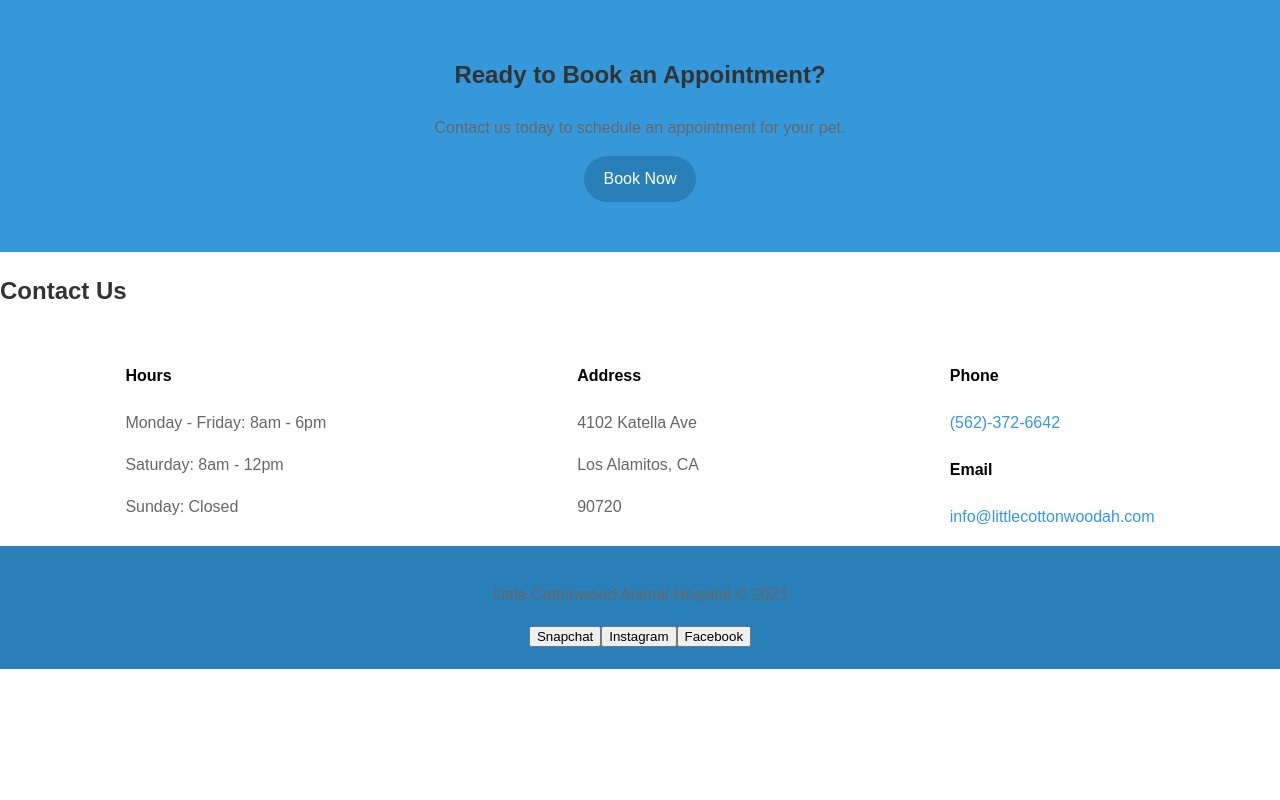
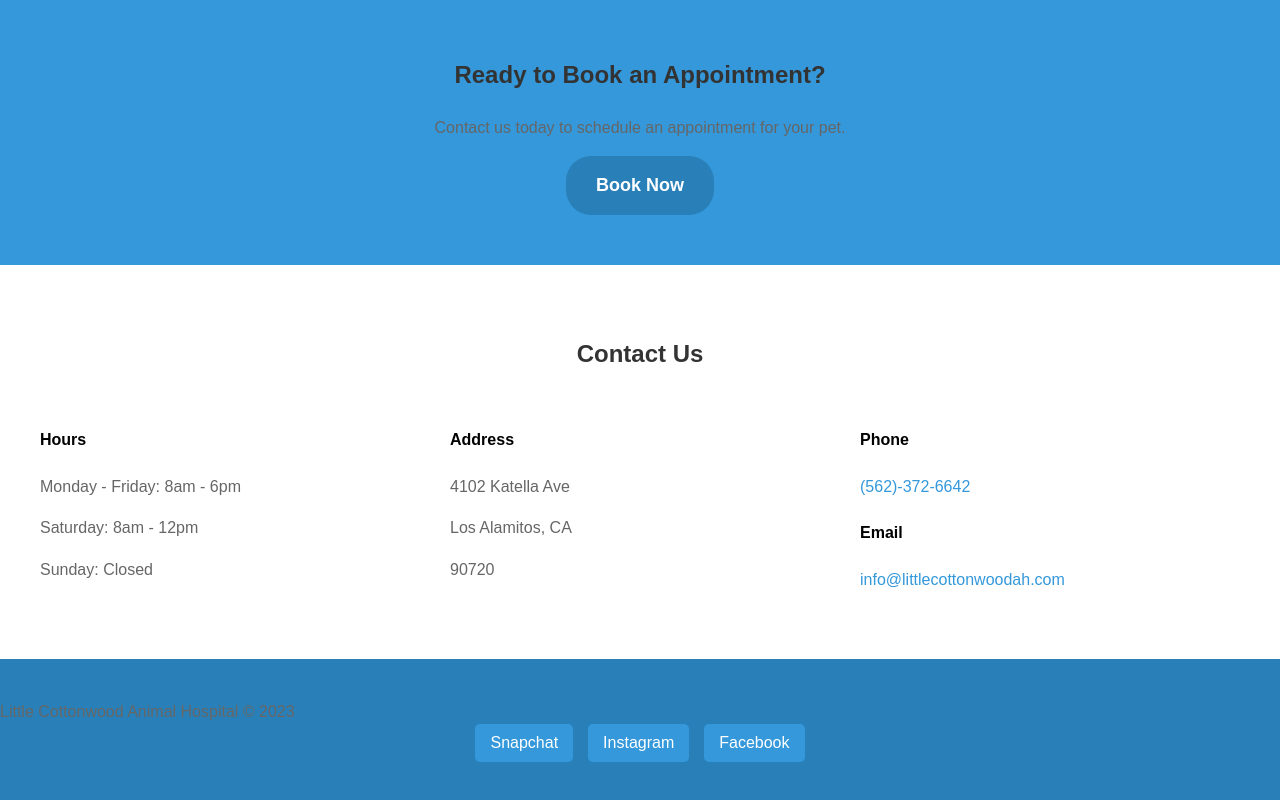
Before and after one commit to cybersage14/Cottonwood-Animal-Hospital-Vue, a Vue app: page /#/ in a window 1280 px wide. Shown: the part 4564-5364 px from the top of the page. Before the commit the page ends 5233 px from the top, so only its background shows below. Built offline with nearby package versions, Linux system fonts and the light colour scheme.

Commit message:
visual improvements

```diff
--- a/src/components/CallToAction.vue
+++ b/src/components/CallToAction.vue
@@ -24,11 +24,13 @@
 
   .cta-button {
     display: inline-block;
-    padding: 10px 20px;
+    padding: 15px 30px;
     background-color: #2980b9;
     color: #ffffff;
     text-decoration: none;
     border-radius: 25px;
+    font-size: 18px;
+    font-weight: bold;
     transition: background-color 0.3s;
   }
 
--- a/src/components/Contact.vue
+++ b/src/components/Contact.vue
@@ -1,6 +1,7 @@
 <template>
   <div class="contact">
     <h2>Contact Us</h2>
+    <div class="container">
       <div class="contact-info">
         <div class="hours">
           <h4>Hours</h4>
@@ -22,6 +23,7 @@
         </div>
       </div>
     </div>
+  </div>
 </template>
 
 <script>
@@ -32,14 +34,21 @@ export default {
 
 <style scoped>
 .contact {
-  /* Add your preferred styling */
+  text-align: center;
+  padding: 50px 0;
 }
 
 .contact-info {
-  display: flex;
-  justify-content: space-around;
-  flex-wrap: wrap;
+  display: grid;
+  grid-template-columns: repeat(auto-fit, minmax(250px, 1fr));
+  gap: 30px;
   margin-top: 2rem;
+}
+
+.hours,
+.address,
+.phone-email {
+  text-align: left;
 }
 
 .phone-email a {
--- a/src/components/Footer.vue
+++ b/src/components/Footer.vue
@@ -29,33 +29,45 @@ export default {
 footer {
   background-color: #2980b9;
   color: white;
-  padding: 20px 0;
+  padding: 40px 0;
   text-align: center;
 }
 
-.footer-logo img {
-  width: 150px;
-  height: auto;
-  margin-bottom: 20px;
+.footer-content {
+  display: flex;
+  justify-content: space-between;
+  align-items: center;
+  flex-wrap: wrap;
 }
 
-.footer-links {
+.footer-content p {
+  font-size: 16px;
+  margin: 0;
+}
+
+.social-buttons {
   display: flex;
   justify-content: center;
-  margin-bottom: 20px;
+  align-items: center;
+  gap: 15px;
 }
 
-.footer-links a {
+.social-buttons button {
+  background-color: #3498db;
+  border: none;
   color: white;
+  padding: 10px 15px;
+  text-align: center;
   text-decoration: none;
-  margin: 0 10px;
+  display: inline-block;
+  font-size: 16px;
+  margin: 0;
+  cursor: pointer;
+  border-radius: 5px;
+  transition: background-color 0.3s;
 }
 
-.footer-links a:hover {
-  text-decoration: underline;
-}
-
-.footer-copyright {
-  font-size: 14px;
+.social-buttons button:hover {
+  background-color: #1a5f86;
 }
 </style>
```
Lines whose indentation alone changed are shown as unchanged.
